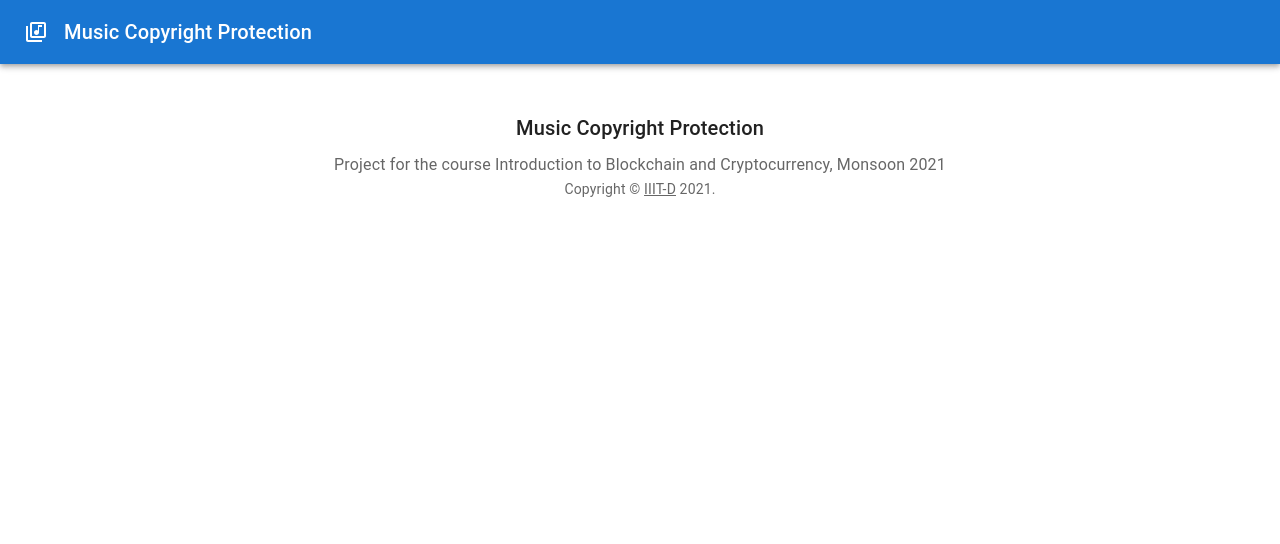
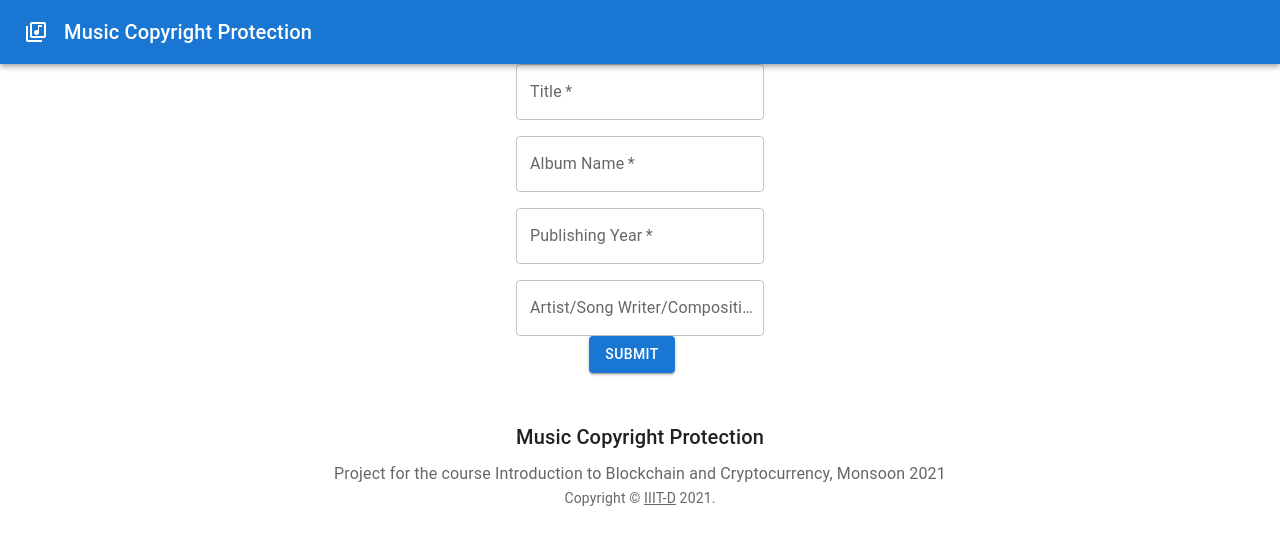
Before and after one commit to upriverbasil/Music-Copyright-Blockchain, a React (Create React App) app: page / in a window 1280 px wide. Both pictures are taken after a click on the button 451 px from the left and 469 px from the top of the page. Shown: the top 544 px of the page. Built offline with nearby package versions, Linux system fonts and the light colour scheme.

Commit message:
added musician's page

```diff
--- a/src/components/components/Musician.js
+++ b/src/components/components/Musician.js
@@ -1,3 +1,81 @@
-export default function Musician(){
-	return(<div></div>)
-}
+import React, { useState } from "react";
+import Grid from "@mui/material/Grid";
+import TextField from "@mui/material/TextField";
+import Button from "@mui/material/Button";
+const defaultValues = {
+  title:"",
+  album:"",
+  publishingyear:"",
+  artist:"",
+  fileupload:null
+};
+const User = () => {
+  const [formValues, setFormValues] = useState(defaultValues);
+  const handleInputChange = (e) => {
+
+    const { name, value } = e.target;
+
+    setFormValues({
+      ...formValues,
+      [name]: value,
+    });
+  };
+  const handleSubmit = (event) => {
+    event.preventDefault();
+    console.log(formValues);
+  };
+  return (
+    <form onSubmit={handleSubmit}>
+      <Grid container alignItems="center" justify="center" direction="column" spacing={2}>
+        <Grid item xs={1}>
+          <TextField
+          	required={true}
+            id="title-input"
+            name="title"
+            label="Title"
+            type="text"
+            value={formValues.title}
+            onChange={handleInputChange}
+          />
+        </Grid>
+        <Grid item xs={1}>
+          <TextField
+          	required={true}
+            id="album-input"
+            name="album"
+            label="Album Name"
+            type="text"
+            value={formValues.album}
+            onChange={handleInputChange}
+          />
+        </Grid>
+         <Grid item xs={1}>
+          <TextField
+          	required={true}
+            id="publishing-input"
+            name="publishingyear"
+            label="Publishing Year"
+            type="integer"
+            value={formValues.publishingyear}
+            onChange={handleInputChange}
+          />
+        </Grid>
+         <Grid item xs={1}>
+          <TextField
+          	required={true}
+            id="artist-input"
+            name="artist"
+            label="Artist/Song Writer/Composition Owner"
+            type="text"
+            value={formValues.artist}
+            onChange={handleInputChange}
+          />
+        </Grid>
+        <Button variant="contained" color="primary" type="submit" >
+          Submit
+        </Button>
+      </Grid>
+    </form>
+  );
+};
+export default User;
```
Also changed, not shown: 1 other file (tests, documents, lock files or other folders).
